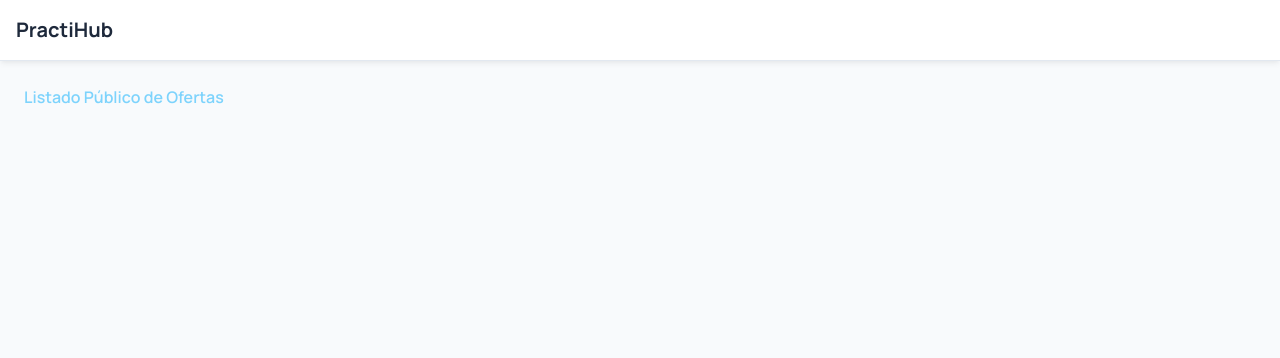
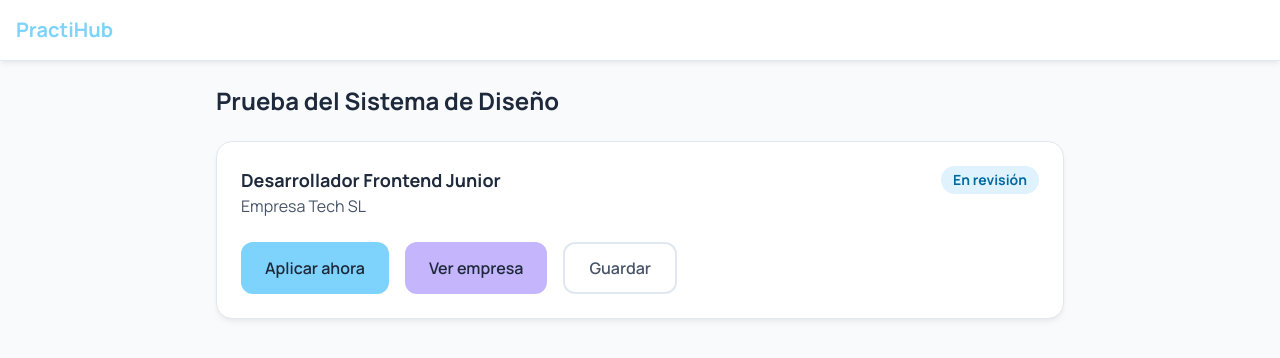
Before and after one commit to miriamsanc/PractiHub-Front, a React (Vite) app: page / in a window 1280 px wide. Shown: the top 358 px of the page. Built offline with nearby package versions, Linux system fonts and the light colour scheme.

Commit message:
feat: create base ui components (button, card, badge)

```diff
--- a/src/App.jsx
+++ b/src/App.jsx
@@ -1,24 +1,41 @@
 import { BrowserRouter as Router, Routes, Route } from 'react-router-dom';
+import Button from './components/Button';
+import Card from './components/Card';
+import Badge from './components/Badge';
 
 function App() {
   return (
     <Router>
-      {/* Contenedor principal con el color de fondo base del Design System */}
       <div className="min-h-screen bg-background text-text-primary font-sans">
-
-        {/* Aquí irá el Navbar general más adelante */}
         <header className="p-4 border-b border-border bg-surface shadow-soft">
-          <h1 className="text-xl font-bold text-text-primary">PractiHub</h1>
+          <h1 className="text-xl font-bold text-sky-primary">PractiHub</h1>
         </header>
 
-        <main className="p-6">
+        <main className="p-6 max-w-4xl mx-auto">
           <Routes>
-            {/* Rutas Públicas */}
-            <Route path="/" element={<h2 className="text-sky-primary font-semibold">Listado Público de Ofertas</h2>} />
+            <Route path="/" element={
+              <div className="space-y-6">
+                <h2 className="text-2xl font-bold">Prueba del Sistema de Diseño</h2>
+
+                <Card>
+                  <div className="flex justify-between items-start mb-4">
+                    <div>
+                      <h3 className="text-lg font-bold text-text-primary">Desarrollador Frontend Junior</h3>
+                      <p className="text-text-secondary">Empresa Tech SL</p>
+                    </div>
+                    <Badge status="review" label="En revisión" />
+                  </div>
+
+                  <div className="flex gap-4 mt-6">
+                    <Button variant="primary">Aplicar ahora</Button>
+                    <Button variant="secondary">Ver empresa</Button>
+                    <Button variant="outline">Guardar</Button>
+                  </div>
+                </Card>
+              </div>
+            } />
             <Route path="/login" element={<h2>Página de Login</h2>} />
             <Route path="/register" element={<h2>Página de Registro</h2>} />
-
-            {/* Rutas Privadas */}
             <Route path="/dashboard" element={<h2>Panel Principal</h2>} />
           </Routes>
         </main>
@@ -27,4 +44,4 @@ function App() {
   );
 }
 
-export default App
+export default App;
--- /dev/null
+++ b/src/components/Badge.jsx
@@ -0,0 +1,17 @@
+export default function Badge({ status, label }) {
+  const styles = {
+    pending: "bg-state-pending-bg text-state-pending-text",
+    review: "bg-state-review-bg text-state-review-text",
+    accepted: "bg-state-accepted-bg text-state-accepted-text",
+    rejected: "bg-state-rejected-bg text-state-rejected-text",
+  };
+
+  // Por si llega un estado no contemplado, usamos pending por defecto
+  const appliedStyle = styles[status] || styles.pending;
+
+  return (
+    <span className={`inline-flex items-center px-3 py-1 text-sm font-bold rounded-full ${appliedStyle}`}>
+      {label}
+    </span>
+  );
+}
--- /dev/null
+++ b/src/components/Button.jsx
@@ -0,0 +1,15 @@
+export default function Button({ children, variant = 'primary', className = '', ...props }) {
+  const baseStyles = "inline-flex justify-center items-center px-6 py-3 font-semibold rounded-xl transition-colors duration-200";
+
+  const variants = {
+    primary: "bg-sky-primary hover:bg-sky-hover text-text-primary",
+    secondary: "bg-violet-primary hover:bg-violet-hover text-text-primary",
+    outline: "border-2 border-border text-text-secondary hover:border-sky-primary hover:text-sky-primary bg-transparent",
+  };
+
+  return (
+    <button className={`${baseStyles} ${variants[variant]} ${className}`} {...props}>
+      {children}
+    </button>
+  );
+}
--- /dev/null
+++ b/src/components/Card.jsx
@@ -0,0 +1,7 @@
+export default function Card({ children, className = '' }) {
+  return (
+    <div className={`bg-surface border border-border shadow-soft rounded-2xl p-6 ${className}`}>
+      {children}
+    </div>
+  );
+}
```
